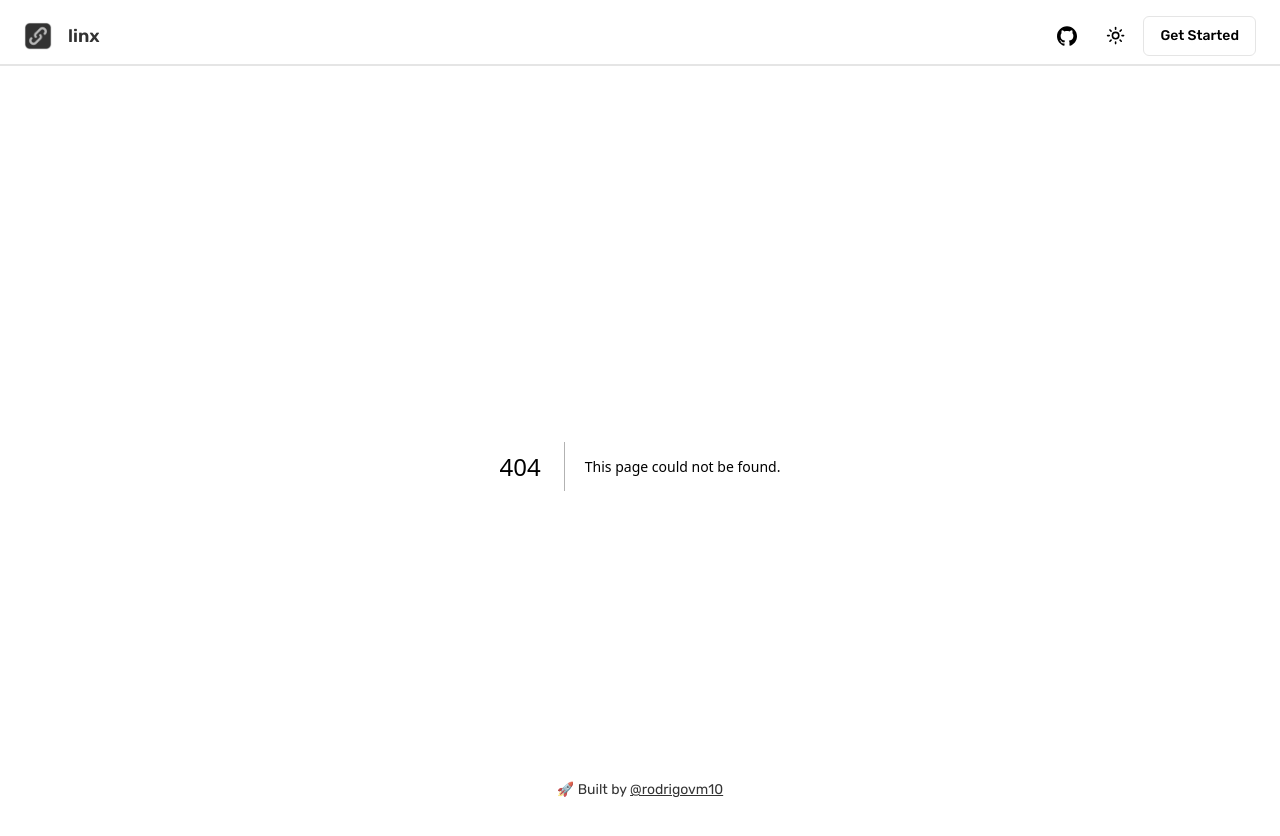
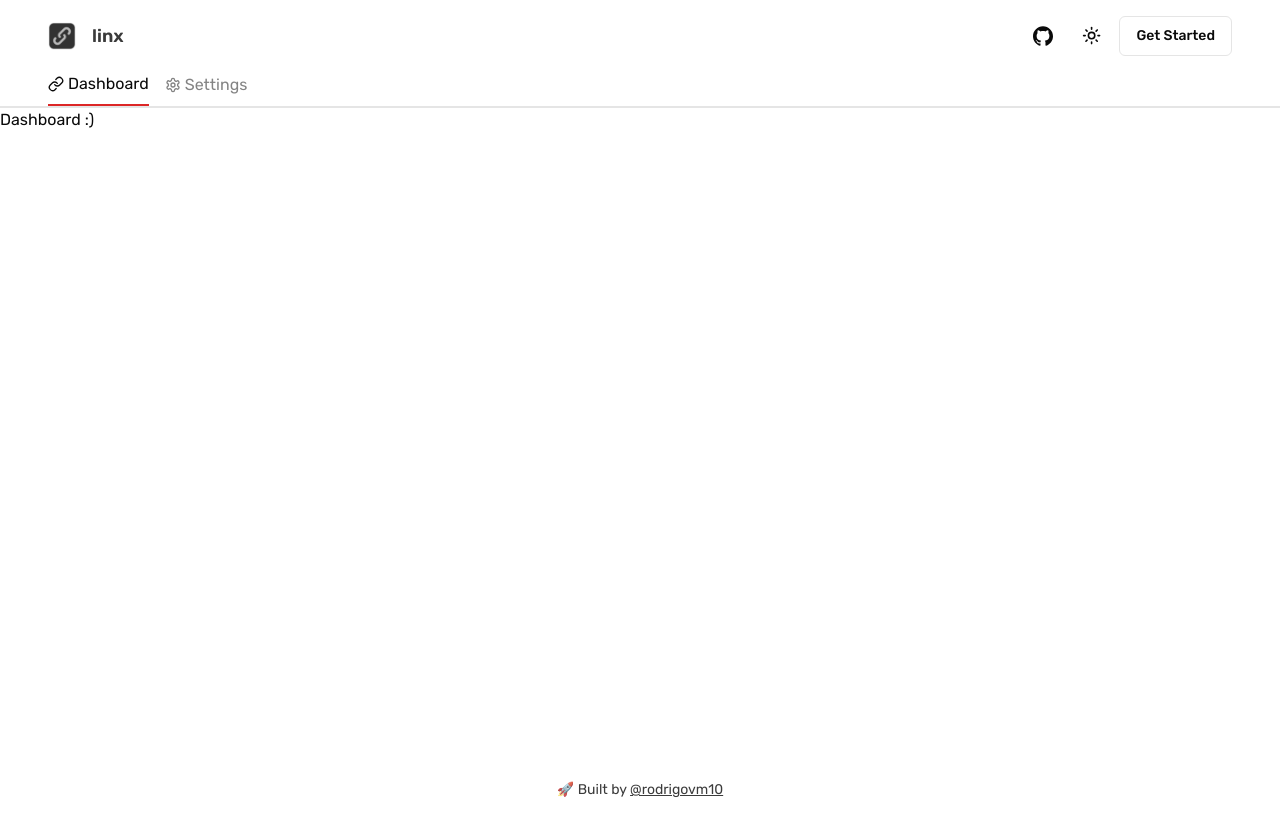
Before and after one commit to rodrigovm10/linx, a Next.js app: page /dashboard in a window 1280 px wide. Before the commit this address had no page. Shown: the top 836 px of the page. After the commit the page ends 800 px from the top, so only its background shows below. Built offline with nearby package versions, Linux system fonts and the light colour scheme.

Commit message:
✅ Menu Bar

```diff
--- /dev/null
+++ b/src/app/(pages)/dashboard/page.tsx
@@ -0,0 +1,3 @@
+export default function DashboardPage() {
+  return <div>Dashboard :)</div>
+}
--- /dev/null
+++ b/src/app/(pages)/layout.tsx
@@ -0,0 +1,29 @@
+import type { Metadata } from 'next'
+
+import { MenuBar } from '@/components/layout/menu-bar'
+
+export const metadata: Metadata = {
+  title: 'Linx - Dashboard',
+  description: 'Dashboard to manage URL user',
+  icons: [
+    {
+      rel: 'icon',
+      type: 'image/png',
+      sizes: '32x32',
+      url: '/assets/icon.png'
+    }
+  ]
+}
+
+export default function PagesLayout({
+  children
+}: Readonly<{
+  children: React.ReactNode
+}>) {
+  return (
+    <main className=''>
+      <MenuBar />
+      {children}
+    </main>
+  )
+}
--- /dev/null
+++ b/src/app/(pages)/settings/page.tsx
@@ -0,0 +1,3 @@
+export default function SettingsPage() {
+  return <div>Settings :)</div>
+}
--- a/src/components/layout/header.tsx
+++ b/src/components/layout/header.tsx
@@ -1,15 +1,27 @@
+'use client'
+
 import Image from 'next/image'
-import icon from '../../../public/assets/icon.png'
 import Link from 'next/link'
+import { usePathname } from 'next/navigation'
+
 import { Button } from '@/components/ui/button'
 import { Started } from '@/components/header/started'
 import { GitHubIcon } from '@/components/icons/github'
 import { ThemeToggle } from '@/components/themes/theme-toggle'
+import icon from '../../../public/assets/icon.png'
+import { cn } from '@/lib/utils'
 
 export function Header() {
+  const pathname = usePathname()
+
   return (
-    <header className='border-b-2 pb-2 py-4 px-4 md:px-6'>
-      <nav className='flex  justify-between items-center'>
+    <header
+      className={cn(
+        pathname === '/' ? 'border border-b-2' : 'border-none     ',
+        'pb-2 py-4 px-4 md:px-12'
+      )}
+    >
+      <nav className='flex justify-between items-center'>
         <section className='hover:opacity-100 opacity-80 transition-all'>
           <Link
             href='/'
--- /dev/null
+++ b/src/components/layout/menu-bar.tsx
@@ -0,0 +1,40 @@
+'use client'
+
+import Link from 'next/link'
+import { cn } from '@/lib/utils'
+import { usePathname } from 'next/navigation'
+
+import { Link as IconLink, Settings } from 'lucide-react'
+
+export function MenuBar() {
+  const pathname = usePathname()
+
+  return (
+    <section className='flex gap-x-4 border-b-2 px-6 md:px-12'>
+      <Link
+        href='/dashboard'
+        className={cn(
+          pathname === '/dashboard'
+            ? 'opacity-100 border-b-2 border-b-primary'
+            : 'hover:opacity-90 opacity-50',
+          'flex items-center gap-x-1 transition-all pb-2'
+        )}
+      >
+        <IconLink className='size-4' />
+        <span>Dashboard</span>
+      </Link>
+      <Link
+        href='/settings'
+        className={cn(
+          pathname === '/settings'
+            ? 'opacity-100 border-b-2 border-b-primary'
+            : 'hover:opacity-90 opacity-50',
+          'flex items-center gap-x-1 transition-all group pb-2'
+        )}
+      >
+        <Settings className='size-4 hover:group:animate-spin' />
+        <span>Settings</span>
+      </Link>
+    </section>
+  )
+}
```
